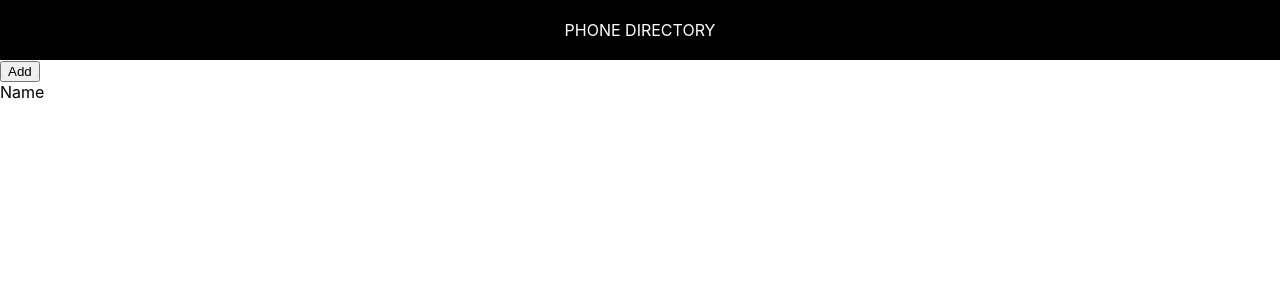
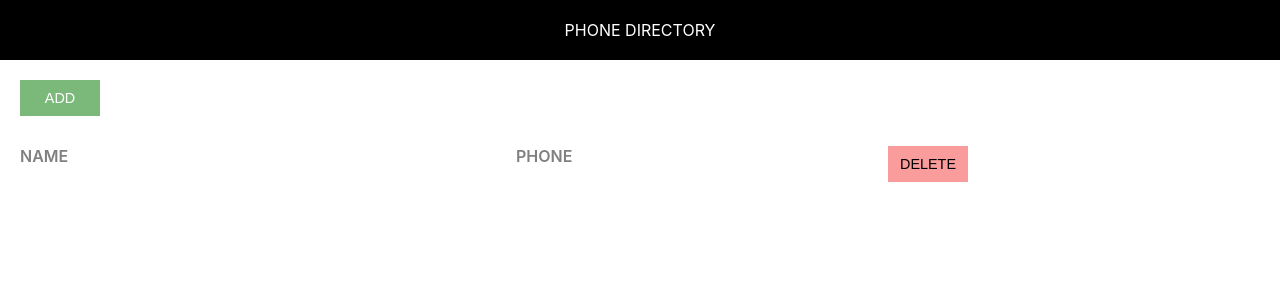
Before and after one commit to sharjith/phone-directory, a React (Create React App) app: page / in a window 1280 px wide. Shown: the top 300 px of the page. Built offline with nearby package versions, Linux system fonts and the light colour scheme.

Commit message:
Added ‘Delete' button

```diff
--- /dev/null
+++ b/src/App.css
@@ -0,0 +1,49 @@
+.component-body-container {
+    padding: 20px;
+}
+
+.custom-btn {
+    padding: 10px;
+    border: none;
+    margin-right: 10px;
+    text-transform: uppercase;
+    width: 80px;
+    font-size: 0.9rem;
+    cursor: pointer;
+    outline: none;
+}
+
+.add-btn {
+    background: #7ab97a;
+    color: #fff;
+}
+
+.grid-container {
+    display: grid;
+    grid-template-columns: 40% 30% auto;
+    margin-bottom: 10px;
+}
+
+.heading-container {
+    margin: 30px 0 30px 0;
+    width: 100%;
+}
+
+.grid-item {
+    background-color: rgba(255, 255, 255, 0.8);
+    font-size: 1.15rem;
+    word-wrap: break-word;
+    padding-right: 10px;
+}
+
+.name-heading, .phone-heading {
+    font-size: 1rem;
+    font-weight: 600;
+    color: #808080;
+    text-transform: uppercase;
+}
+
+.delete-btn {
+    background: #fa9c9c;
+    color: #000;
+}
--- a/src/App.js
+++ b/src/App.js
@@ -1,14 +1,22 @@
 import React, { Component } from "react";
 import Header from './Header'
+import "./Header.css"
+import "./App.css"
 
 class App extends Component {
   render() {
     return (
       <div>
         <Header />
-        <button>Add</button>
-        <div>
-          <span>Name</span><br />
+        <div className="component-body-container">
+          <button className="custom-btn add-btn">Add</button>
+          <div className="grid-container heading-container">
+            <span className="grid-item name-heading">Name</span>
+            <span className="grid-item phone-heading">Phone</span>
+            <span className="grid-item action-btn-container">
+              <button className="custom-btn delete-btn">Delete</button>
+            </span>
+          </div>
         </div>
       </div>
     );
```
